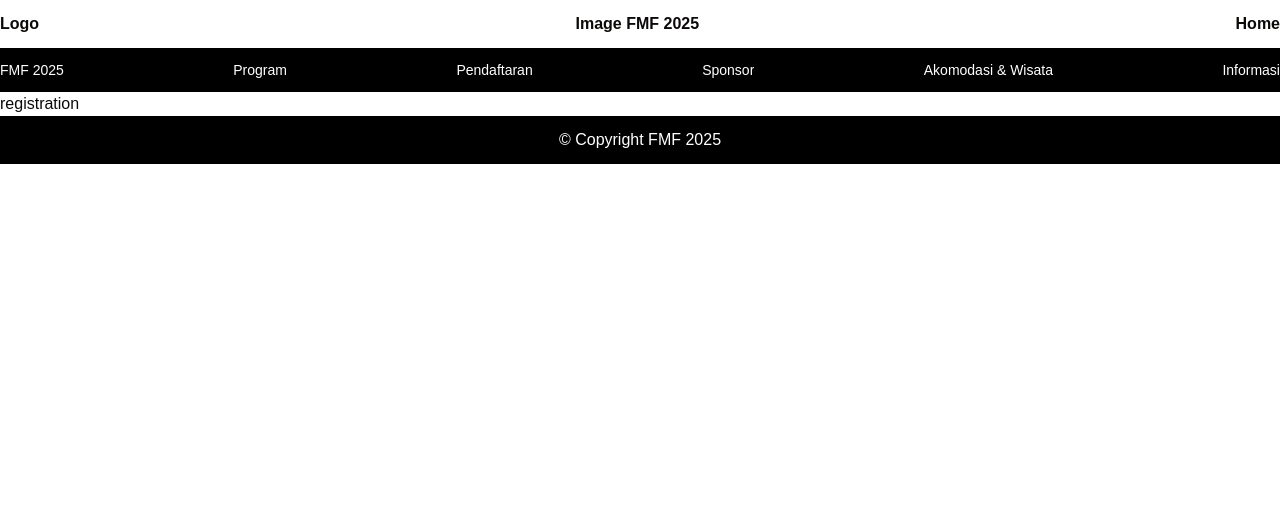
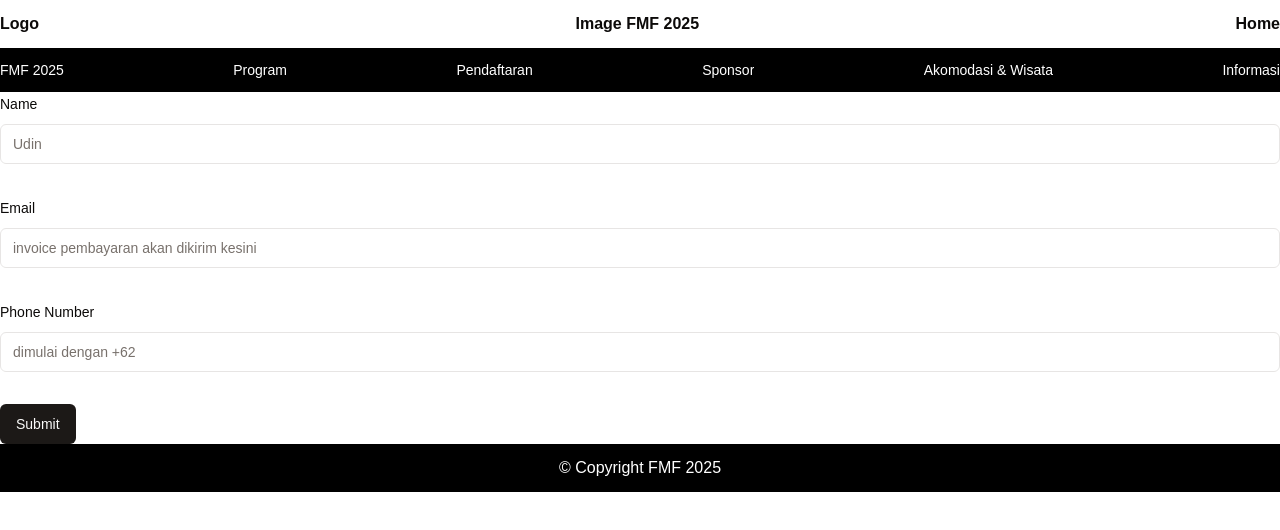
Before and after one commit to adenkesuma/fmf, a Next.js app: page /registration in a window 1280 px wide. Shown: the top 530 px of the page. Built offline with nearby package versions, Linux system fonts and the light colour scheme.

Commit message:
feat: add registration form component

```diff
--- a/app/layout.tsx
+++ b/app/layout.tsx
@@ -3,6 +3,7 @@ import { Geist, Geist_Mono } from "next/font/google";
 import "./globals.css";
 import Navbar from "@/components/navbar";
 import Footer from "@/components/footer";
+import { Toaster } from "../components/ui/toaster";
 
 const geistSans = Geist({
   variable: "--font-geist-sans",
@@ -29,6 +30,7 @@ export default function RootLayout({
       <body
         className={`${geistSans.variable} ${geistMono.variable} antialiased`}
       >
+        <Toaster />
         <Navbar />
         {children}
         <Footer />
--- /dev/null
+++ b/app/registration/form.tsx
@@ -0,0 +1,105 @@
+"use client";
+
+import { z } from "zod";
+import { zodResolver } from "@hookform/resolvers/zod";
+import { useForm } from "react-hook-form";
+import { Button } from "@/components/ui/button";
+import {
+  Form,
+  FormControl,
+  FormField,
+  FormItem,
+  FormLabel,
+  FormMessage,
+} from "@/components/ui/form";
+import { Input } from "@/components/ui/input";
+import axios from "axios";
+import { useToast } from "../../hooks/use-toast";
+import { useRouter } from "next/navigation";
+
+const formSchema = z.object({
+  email: z.string(),
+  name: z.string(),
+  phone: z.string(),
+});
+
+export function RegistrationForm() {
+  const { toast } = useToast();
+  const router = useRouter();
+
+  // 1. Define your form.
+  const form = useForm<z.infer<typeof formSchema>>({
+    resolver: zodResolver(formSchema),
+    defaultValues: {
+      email: "",
+      name: "",
+      phone: "",
+    },
+  });
+
+  // 2. Define a submit handler.
+  async function onSubmit(values: z.infer<typeof formSchema>) {
+    await axios
+      .post(`${process.env.NEXT_PUBLIC_API_URL}/attendees`, {
+        ...values,
+        conferenceId: 1,
+      })
+      .then((data: any) => {
+        toast({
+          title: "Registration successful",
+        });
+
+        router.push(data.data.payment.invoiceUrl);
+      });
+  }
+
+  return (
+    <Form {...form}>
+      <form onSubmit={form.handleSubmit(onSubmit)} className="space-y-8">
+        <FormField
+          control={form.control}
+          name="name"
+          render={({ field }) => (
+            <FormItem>
+              <FormLabel>Name</FormLabel>
+              <FormControl>
+                <Input placeholder="Udin" {...field} />
+              </FormControl>
+              <FormMessage />
+            </FormItem>
+          )}
+        />
+        <FormField
+          control={form.control}
+          name="email"
+          render={({ field }) => (
+            <FormItem>
+              <FormLabel>Email</FormLabel>
+              <FormControl>
+                <Input
+                  placeholder="invoice pembayaran akan dikirim kesini"
+                  {...field}
+                />
+              </FormControl>
+              <FormMessage />
+            </FormItem>
+          )}
+        />
+        <FormField
+          control={form.control}
+          name="phone"
+          render={({ field }) => (
+            <FormItem>
+              <FormLabel>Phone Number</FormLabel>
+              <FormControl>
+                <Input placeholder="dimulai dengan +62" {...field} />
+              </FormControl>
+              <FormMessage />
+            </FormItem>
+          )}
+        />
+        <Button type="submit">Submit</Button>
+      </form>
+    </Form>
+  );
+}
--- a/app/registration/page.tsx
+++ b/app/registration/page.tsx
@@ -1,5 +1,9 @@
+import { RegistrationForm } from "./form";
+
 export default function Registration() {
   return (
-    <div>registration</div>
-  )
+    <div>
+      <RegistrationForm />
+    </div>
+  );
 }
--- a/package.json
+++ b/package.json
@@ -37,6 +37,7 @@
     "@radix-ui/react-toggle": "^1.1.1",
     "@radix-ui/react-toggle-group": "^1.1.1",
     "@radix-ui/react-tooltip": "^1.1.6",
+    "axios": "^1.7.9",
     "class-variance-authority": "^0.7.1",
     "clsx": "^2.1.1",
     "cmdk": "^1.0.0",
```
Also changed, not shown: 1 other file (tests, documents, lock files or other folders).
